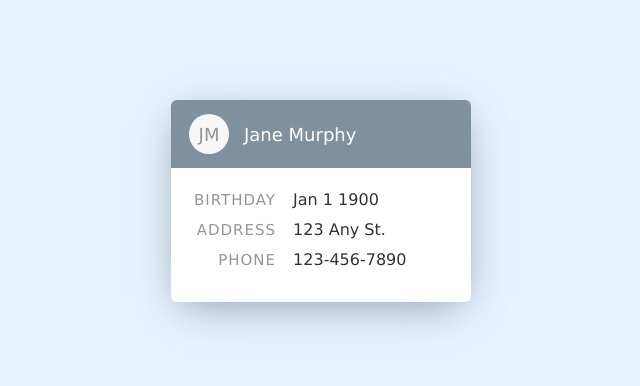
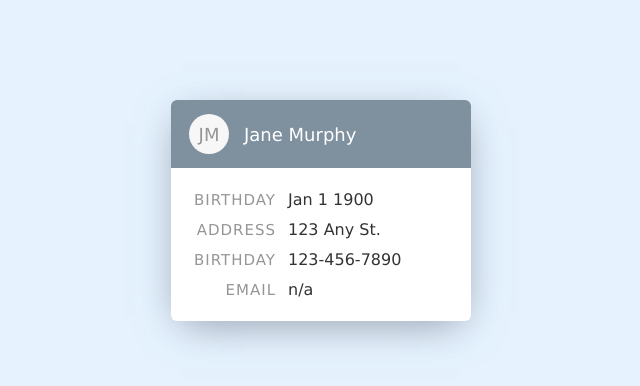
Before and after one commit to NishL/react-quick-refresh, a React (Create React App) app: page / in a window 1280 px wide. Shown: the top 386 px of the page, without its empty margins (319-959 px from the left). Built offline with nearby package versions, Linux system fonts and the light colour scheme.

Commit message:
Loop through info array

```diff
--- a/src/App.js
+++ b/src/App.js
@@ -1,11 +1,8 @@
 import React from 'react';
-import logo from './logo.svg';
 import './App.css';
 
 import Card from './Card.js';
 import './Card.css';
-
-import Other from './Other.js';
 
 
 function App() {
--- a/src/Card.js
+++ b/src/Card.js
@@ -13,7 +13,8 @@ class Card extends Component {
       info: [
         { title: 'Birthday', text: 'Jan 1 1900' },
         { title: 'Address', text: '123 Any St.' },
-        { title: 'Birthday', text: '123-456-7890' }
+        { title: 'Birthday', text: '123-456-7890' },
+        { title: 'email', text: '' }
       ]
     }
   }
@@ -24,22 +25,30 @@ class Card extends Component {
   // ecosystem aware of this component we
   // have to export it below.
   render() {
+    // Use a variable to avoid repetition of typing this over and over.
+    const { firstName, initials, info } = this.state;
     // This syntax in known as JSX
     return (
       <React.Fragment>
         <section className="card-container">
           <header>
             {/* Wrap JS expression in curly braces.*/}
-            <span initials={ this.state.initials }></span>
-            <h2>{ this.state.firstName }</h2>
+            <span initials={ initials }></span>
+            <h2>{ firstName }</h2>
           </header>
 
           <main>
             <ul>
-              <li><span>Birthday</span> { this.state.info[0].text }</li>
-              <li><span>Address</span> { this.state.info[1].text }</li>
-              <li><span>Phone</span> { this.state.info[2].text }</li>
-              <li></li>
+              {/* Loop through the info array.*/}
+              { info.map((row, index) => {
+                  return (
+                    <li key={index}>
+                      <span>{ row.title }</span>
+                      { /* Use ternary operator to check if text is missing */ }
+                      { row.text ? row.text : 'n/a' }
+                    </li>
+                  )
+              })}
             </ul>
           </main>
         </section>
```
